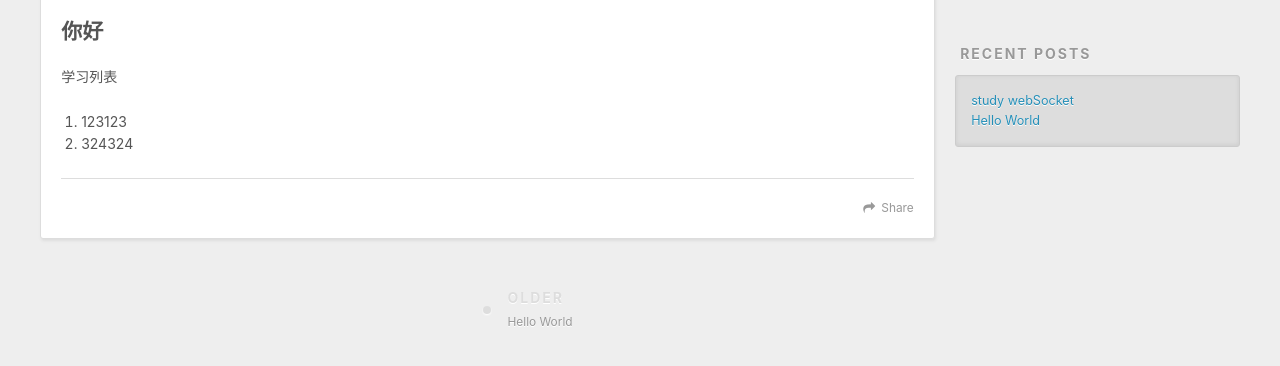
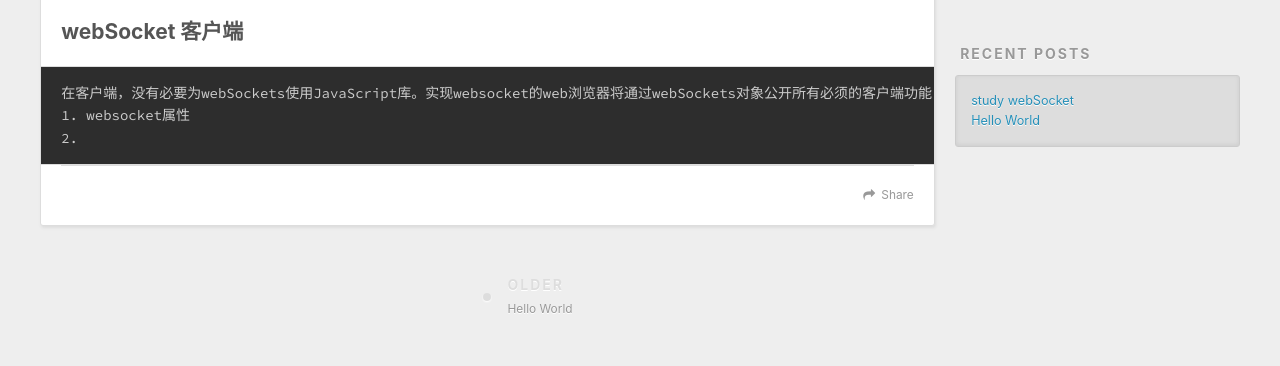
Before and after one commit to github-yitao/github-yitao.github.io, a plain HTML site: page 2019/01/07/study-webSocket/index.html in a window 1280 px wide. Shown: the part 434-800 px from the top of the page. Drawn offline with nearby package versions, Linux system fonts and the light colour scheme.

Commit message:
Site updated: 2019-01-07 15:00:02

```diff
--- a/2019/01/07/study-webSocket/index.html
+++ b/2019/01/07/study-webSocket/index.html
@@ -7,17 +7,17 @@
 
   <title>study webSocket | Hexo</title>
   <meta name="viewport" content="width=device-width, initial-scale=1, maximum-scale=1">
-  <meta name="description" content="你好学习列表  123123 324324">
+  <meta name="description" content="webSocket 客户端在客户端，没有必要为webSockets使用JavaScript库。实现websocket的web浏览器将通过webSockets对象公开所有必须的客户端功能 1. websocket属性 2.">
 <meta property="og:type" content="article">
 <meta property="og:title" content="study webSocket">
 <meta property="og:url" content="http://yoursite.com/2019/01/07/study-webSocket/index.html">
 <meta property="og:site_name" content="Hexo">
-<meta property="og:description" content="你好学习列表  123123 324324">
+<meta property="og:description" content="webSocket 客户端在客户端，没有必要为webSockets使用JavaScript库。实现websocket的web浏览器将通过webSockets对象公开所有必须的客户端功能 1. websocket属性 2.">
 <meta property="og:locale" content="default">
-<meta property="og:updated_time" content="2019-01-07T06:36:03.072Z">
+<meta property="og:updated_time" content="2019-01-07T06:59:28.261Z">
 <meta name="twitter:card" content="summary">
 <meta name="twitter:title" content="study webSocket">
-<meta name="twitter:description" content="你好学习列表  123123 324324">
+<meta name="twitter:description" content="webSocket 客户端在客户端，没有必要为webSockets使用JavaScript库。实现websocket的web浏览器将通过webSockets对象公开所有必须的客户端功能 1. websocket属性 2.">
 
     <link rel="alternate" href="/atom.xml" title="Hexo" type="application/atom+xml">
 
@@ -86,16 +86,14 @@
 
     <div class="article-entry" itemprop="articleBody">
 
-        <h2 id="你好"><a href="#你好" class="headerlink" title="你好"></a>你好</h2><p>学习列表</p>
-<ol>
-<li>123123</li>
-<li>324324</li>
-</ol>
-
+        <h2 id="webSocket-客户端"><a href="#webSocket-客户端" class="headerlink" title="webSocket 客户端"></a>webSocket 客户端</h2><pre><code>在客户端，没有必要为webSockets使用JavaScript库。实现websocket的web浏览器将通过webSockets对象公开所有必须的客户端功能
+1. websocket属性
+2.
+</code></pre>
 
     </div>
     <footer class="article-footer">
-      <a data-url="http://yoursite.com/2019/01/07/study-webSocket/" data-id="cjqlybs7x000090gpmb6loorn" class="article-share-link">Share</a>
+      <a data-url="http://yoursite.com/2019/01/07/study-webSocket/" data-id="cjqlz7t0q0000z0gp70e0ghzk" class="article-share-link">Share</a>
 
 
     </footer>
```
Also changed, not shown: 2019/01/07/hello-world/index.html (+1 -1 lines), index.html (+6 -8 lines).
